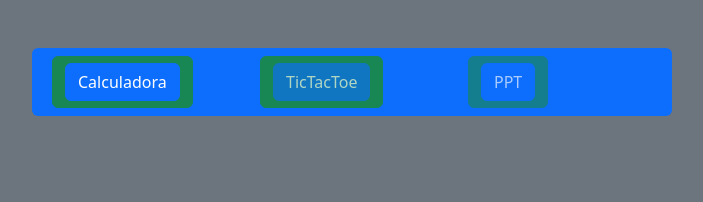
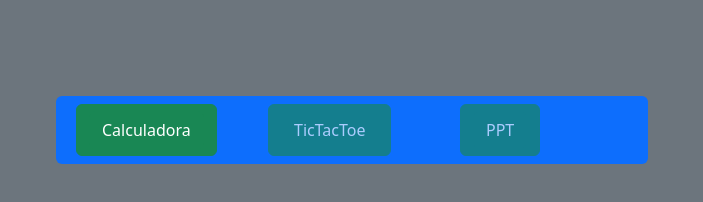
Before and after one commit to Zroig/Tests, a plain HTML site: page index.html in a window 1280 px wide. Shown: the whole page, without its empty margins (288-991 px from the left). Drawn offline with nearby package versions, Linux system fonts and the light colour scheme.

Commit message:
Changed index

```diff
--- a/index.html
+++ b/index.html
@@ -5,18 +5,18 @@
         <link rel="stylesheet" href="https://cdn.jsdelivr.net/npm/bootstrap@5.3.3/dist/css/bootstrap.min.css" integrity="sha384-QWTKZyjpPEjISv5WaRU9OFeRpok6YctnYmDr5pNlyT2bRjXh0JMhjY6hW+ALEwIH" crossorigin="anonymous">
         <script src="https://cdn.jsdelivr.net/npm/bootstrap@5.3.3/dist/js/bootstrap.min.js" integrity="sha384-0pUGZvbkm6XF6gxjEnlmuGrJXVbNuzT9qBBavbLwCsOGabYfZo0T0to5eqruptLy" crossorigin="anonymous"></script>
     </head>
-    <body class="bg-secondary">
+    <body class="bg-secondary p-5">
         <div class="bg-primary w-50 ms-auto mt-5 me-auto p-2 rounded">
             <div class="container">
                 <div class="row">
                     <div class="col">
-                        <a href="calculadora/index.html" class="btn btn-success" aria-label="Calculadora"><button class="btn btn-primary">Calculadora</button></a>
+                        <a href="calculadora/index.html" class="btn btn-success" aria-label="Calculadora"><button class="btn btn-success">Calculadora</button></a>
                     </div>
                     <div class="col">
-                        <a href="tictactoe/index.html" class="btn btn-success" aria-label="TicTacToe"><button class="btn btn-primary disabled">TicTacToe</button></a>
+                        <a href="tictactoe/index.html" class="btn btn-success disabled" aria-label="TicTacToe"><button class="btn btn-success">TicTacToe</button></a>
                     </div>
                     <div class="col">
-                        <a href="piedrapapeltijera/index.html" class="btn btn-success disabled" aria-label="Piedra Papel Tijera"><button class="btn btn-primary">PPT</button></a>
+                        <a href="piedrapapeltijera/index.html" class="btn btn-success disabled" aria-label="Piedra Papel Tijera"><button class="btn btn-success">PPT</button></a>
                     </div>
                 </div>
             </div>
```
